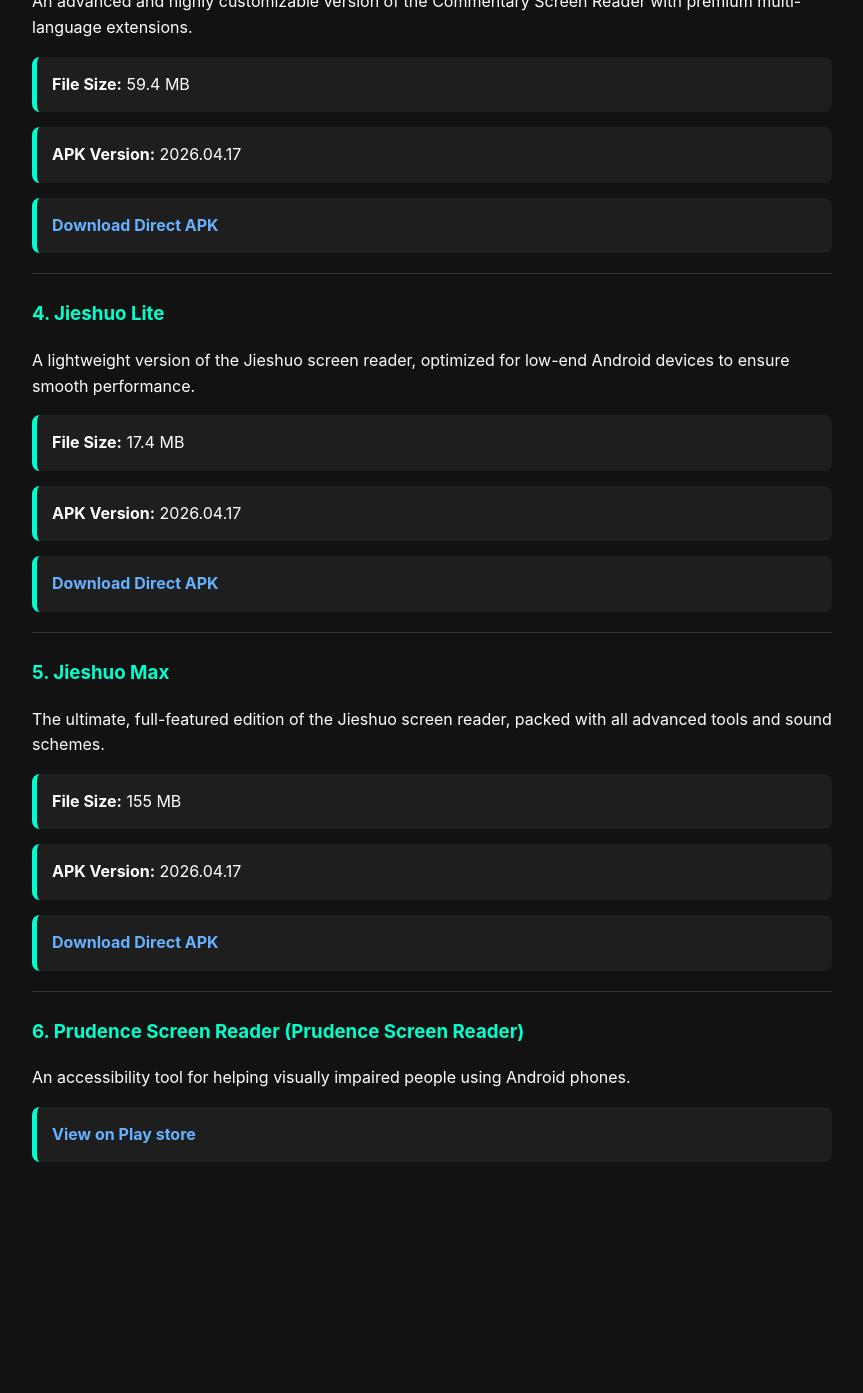
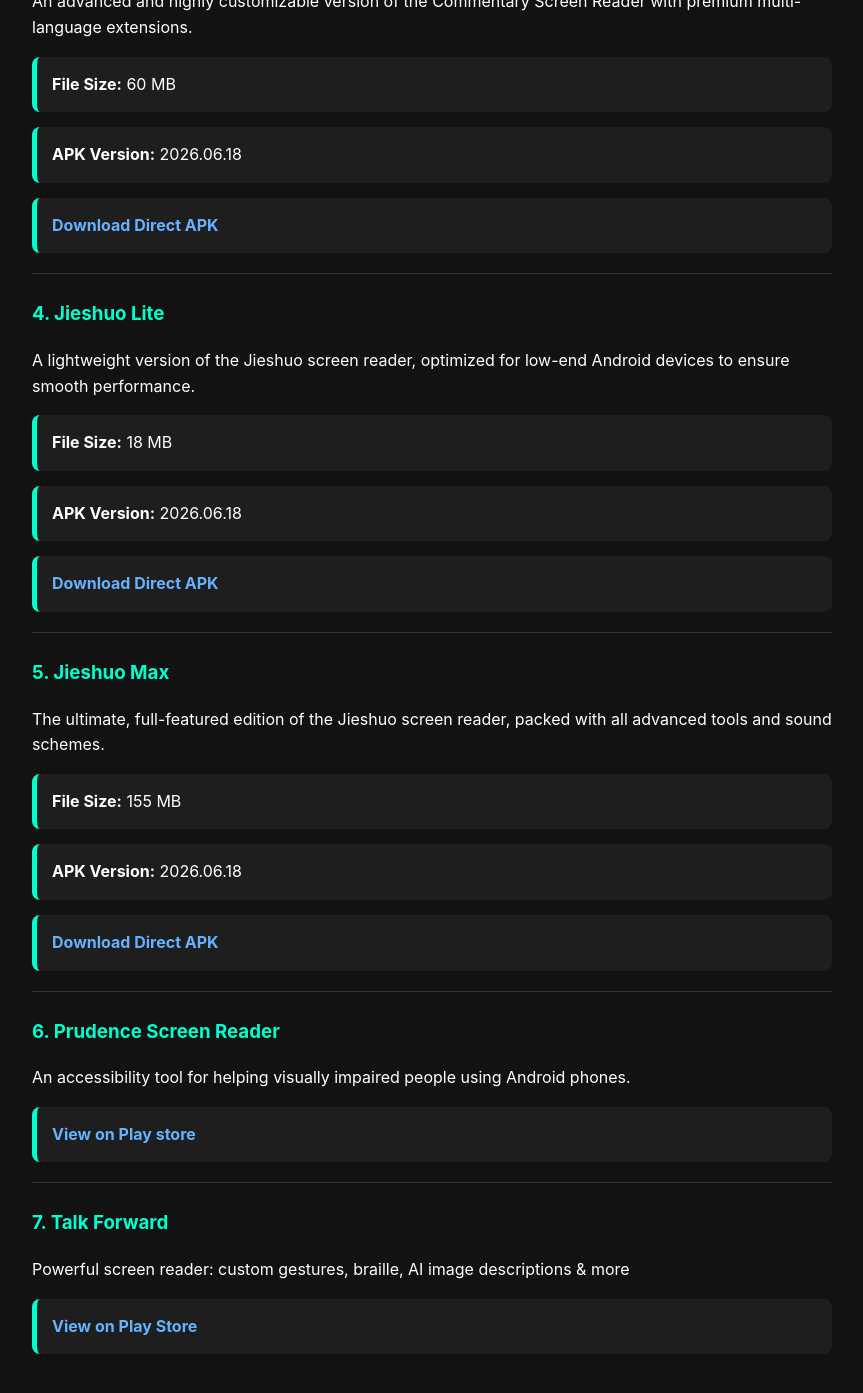
Before and after one commit to abhishekdey-hub/VisionPlay, a Jekyll site: the page built from screen-readers/index.md, in a window 1280 px wide and 1400 px high, scrolled down 695 px. Shown: the top 1393 px of the window, without its empty margins (208-1071 px from the left). Built offline with Jekyll 4.4.1, drawn with Linux system fonts in a browser that asks for light colours; before the commit the page ends 1903 px from its top, so only the background shows below that; some of the changed text lies outside the part shown.

Commit message:
Update index.md

```diff
--- a/screen-readers/index.md
+++ b/screen-readers/index.md
@@ -1,12 +1,12 @@
 ---
 layout: default
-title: Screen Readers - VisionPlay
+title: VisionPlay - Screen Readers
 description: Download and explore the best screen reading software and accessibility suites for blind and visually impaired users.
 keywords: screen readers, talkback, jieshuo, accessibility tools, android screen reader, blind software, VisionPlay
 language: en
 ---
 
-## VisionPlay > Screen Readers
+## VisionPlay - Screen Readers
 [Home](../)
 
 Welcome to the Screen Readers section. Here you can find and download popular screen reading software and accessibility suites for your devices.
@@ -30,18 +30,18 @@
 ### 3. Jieshuo+
 An advanced and highly customizable version of the Commentary Screen Reader with premium multi-language extensions.
 
-* **File Size:** 59.4 MB
-* **APK Version:** 2026.04.17
-* [Download Direct APK](https://github.com/nirenr/jieshuo/releases/download/20260417/jieshuo-20260417.apk)
+* **File Size:** 60 MB
+* **APK Version:** 2026.06.18
+* [Download Direct APK](https://github.com/nirenr/jieshuo/releases/download/20260618/jieshuo-20260618.apk)
 
 ---
 
 ### 4. Jieshuo Lite
 A lightweight version of the Jieshuo screen reader, optimized for low-end Android devices to ensure smooth performance.
 
-* **File Size:** 17.4 MB
-* **APK Version:** 2026.04.17
-* [Download Direct APK](https://github.com/nirenr/jieshuo/releases/download/20260417/jieshuo-lite-20260417.apk)
+* **File Size:** 18 MB
+* **APK Version:** 2026.06.18
+* [Download Direct APK](https://github.com/nirenr/jieshuo/releases/download/20260618/jieshuo-lite-20260618.apk)
 
 ---
 
@@ -49,12 +49,19 @@
 The ultimate, full-featured edition of the Jieshuo screen reader, packed with all advanced tools and sound schemes.
 
 * **File Size:** 155 MB
-* **APK Version:** 2026.04.17
-* [Download Direct APK](https://github.com/nirenr/jieshuo/releases/download/20260417/jieshuo-max-20260417.apk)
+* **APK Version:** 2026.06.18
+* [Download Direct APK](https://github.com/nirenr/jieshuo/releases/download/20260618/jieshuo-max-20260618.apk)
 
 ---
 
-### 6. Prudence Screen Reader (Prudence Screen Reader)
+### 6. Prudence Screen Reader
 An accessibility tool for helping visually impaired people using Android phones.
 
 * [View on Play store](https://play.google.com/store/apps/details?id=com.prudence.reader)
+
+---
+
+### 7. Talk Forward
+Powerful screen reader: custom gestures, braille, AI image descriptions & more
+
+* [View on Play Store](https://play.google.com/store/apps/details?id=eu.appsuite.talkforward)
```
Also changed, not shown: other parts of screen-readers/index.md (+1 -1 lines).
